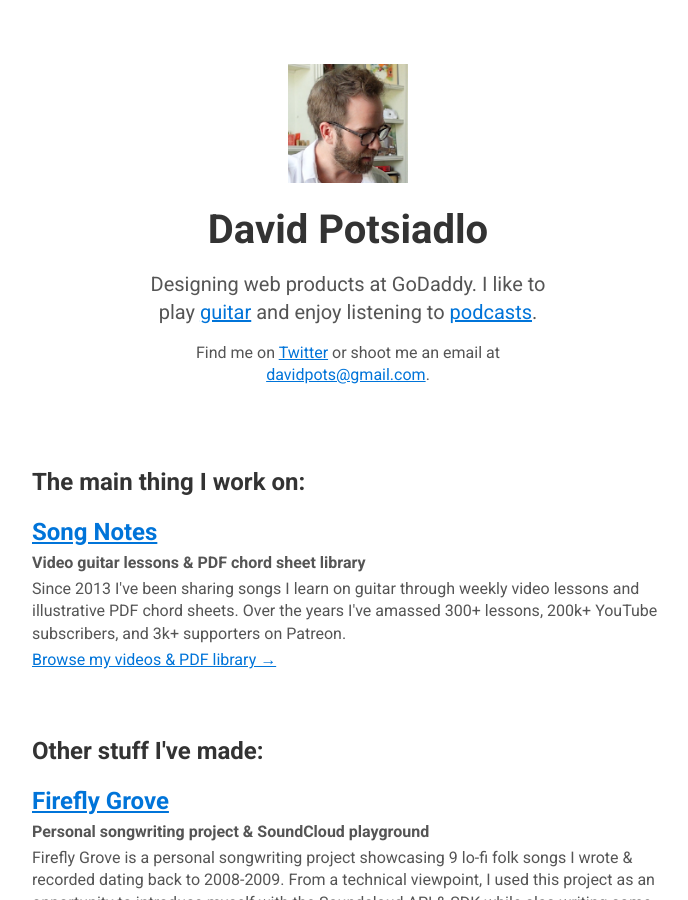
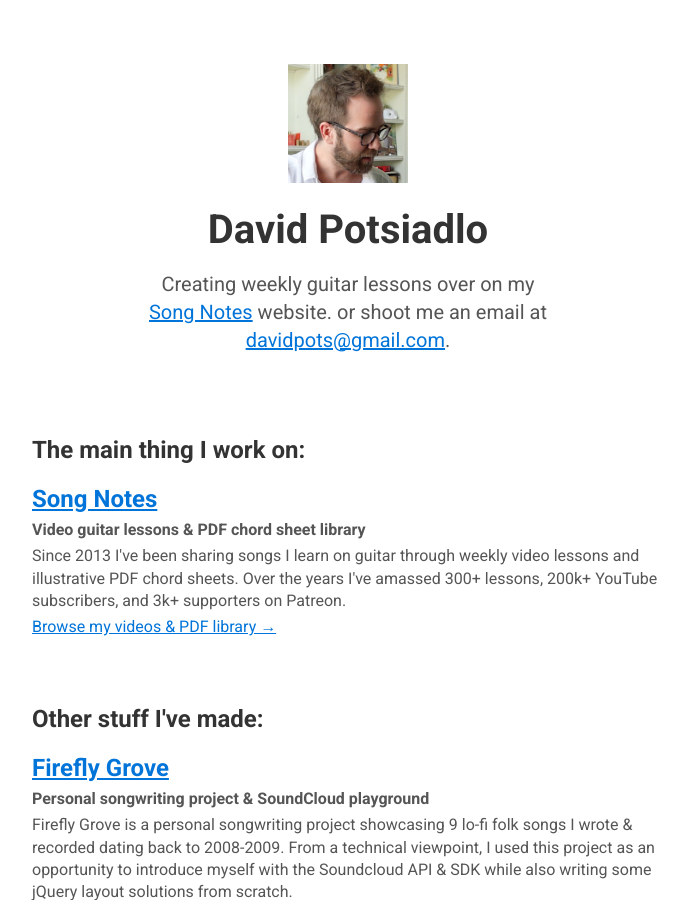
Before and after one commit to davidpots/davidpots.github.io, a Jekyll site: the page built from index.html, in a window 1280 px wide and 900 px high. Shown: the whole window, without its empty margins (292-980 px from the left). Built offline with Jekyll 4.4.1, drawn with Linux system fonts in a browser that asks for light colours; nearby versions of some CDN libraries.

Commit message:
Update index.html

```diff
--- a/index.html
+++ b/index.html
@@ -8,8 +8,7 @@
     <div class="col mtxxxl">
       <p class="center"><img width="120" src="/images/avatar.png" /></p>
       <h1 class="center m-h2">David Potsiadlo</h1>
-      <p class="center h3 m-h4">Designing web products at GoDaddy. I like to play <a href="http://playsongnotes.com">guitar</a> and enjoy listening to <a href="http://davidpots.com/podcasts">podcasts</a>.</p>
-      <p class="center">Find me on <a href="https://twitter.com/davidpots">Twitter</a> or shoot me an email at <a href="mailto:davidpots@gmail.com">davidpots@gmail.com</a>.</p>
+      <p class="center h3 m-h4">Creating weekly guitar lessons over on my <a href="https://songnotes.net">Song Notes</a> website. or shoot me an email at <a href="mailto:davidpots@gmail.com">davidpots@gmail.com</a>.</p>
     </div>
   </div>
 </div>
```
